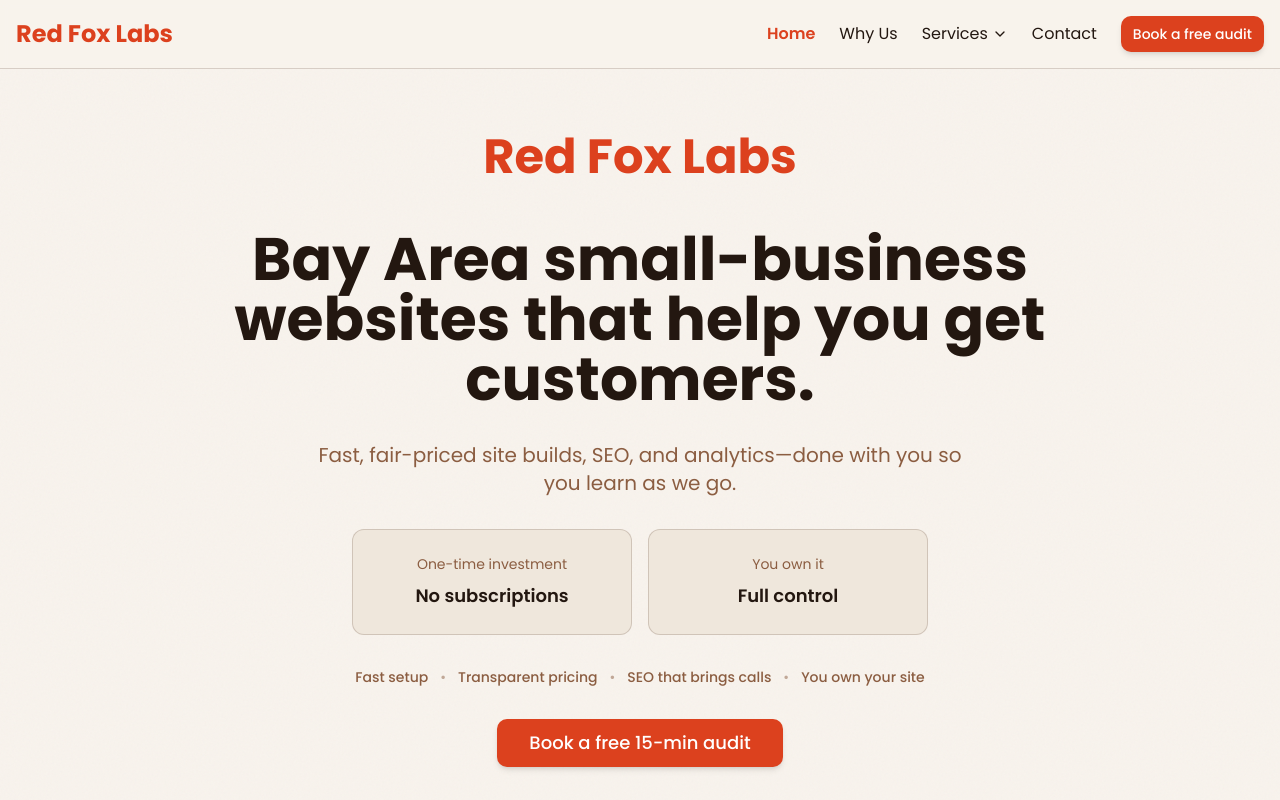
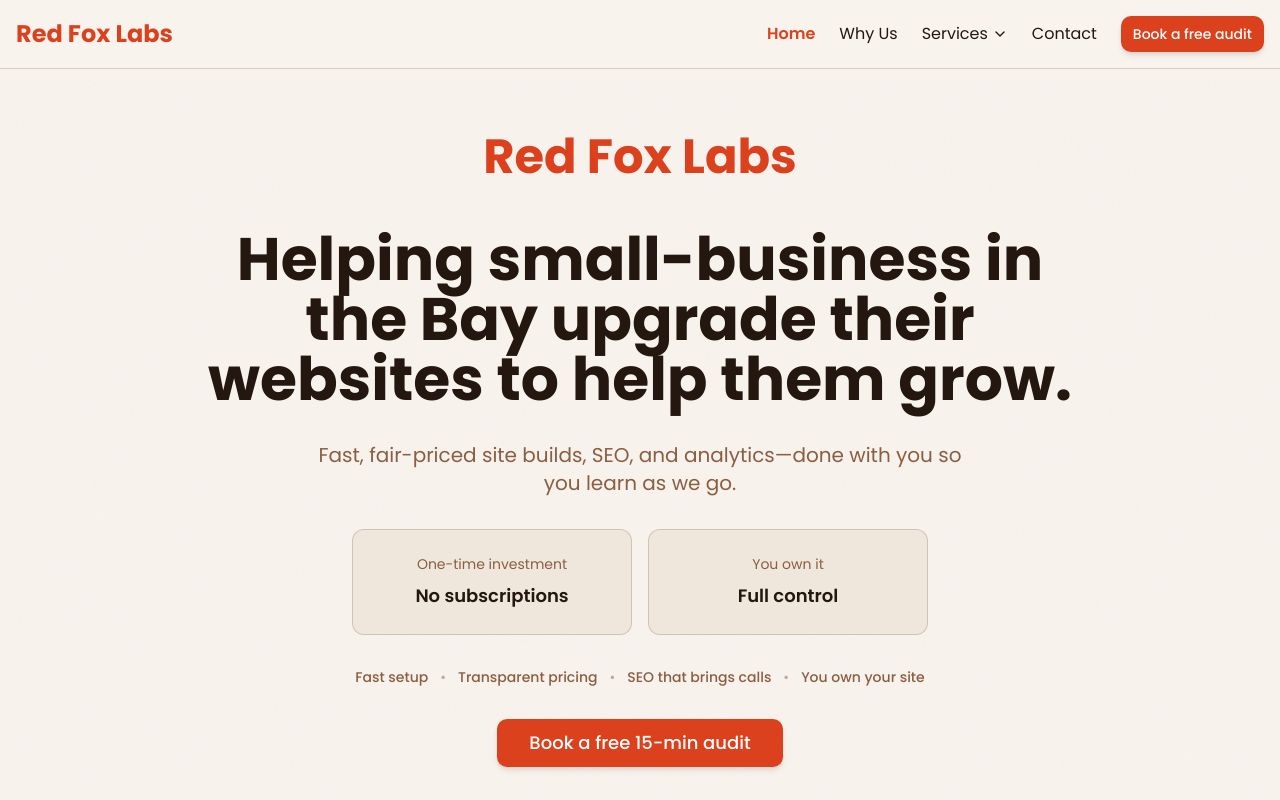
Before and after one commit to tlisiak/redfoxlabs, a React (Vite) app: page / in a window 1280 px wide. Shown: the top 800 px of the page. Built offline with nearby package versions, Linux system fonts and the light colour scheme.

Commit message:
Update header text

```diff
--- a/src/components/Hero.tsx
+++ b/src/components/Hero.tsx
@@ -15,7 +15,7 @@ const Hero = () => {
         {/* Main Hero Content */}
         <div className="space-y-8 text-center max-w-4xl mx-auto">
           <h1 className="text-4xl sm:text-5xl lg:text-6xl font-bold text-foreground leading-tight">
-            Bay Area small-business websites that help you get customers.
+            Helping small-business in the Bay upgrade their websites to help them grow.
           </h1>
 
           <p className="text-lg sm:text-xl text-muted-foreground leading-relaxed max-w-2xl mx-auto">
```
